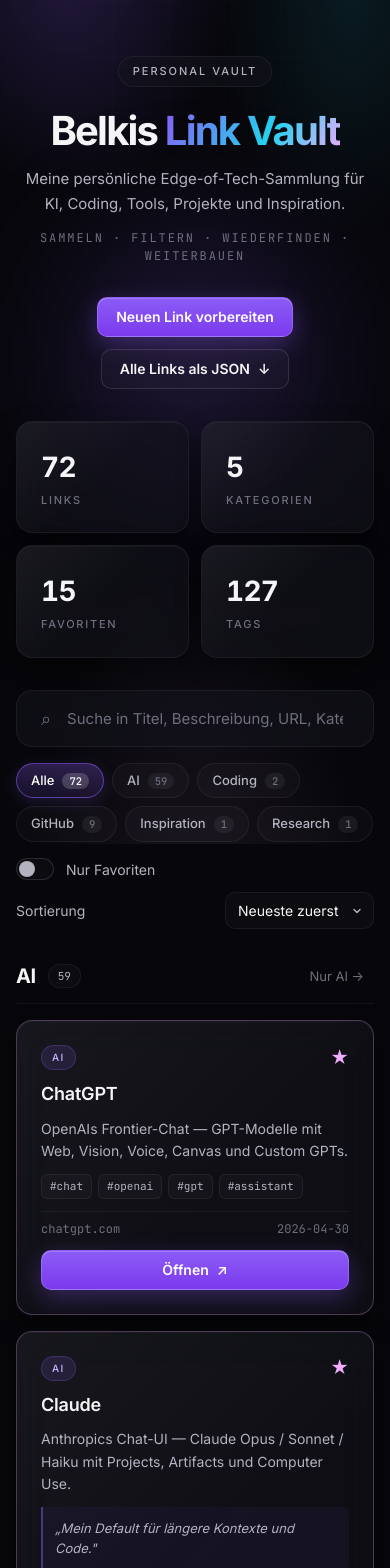
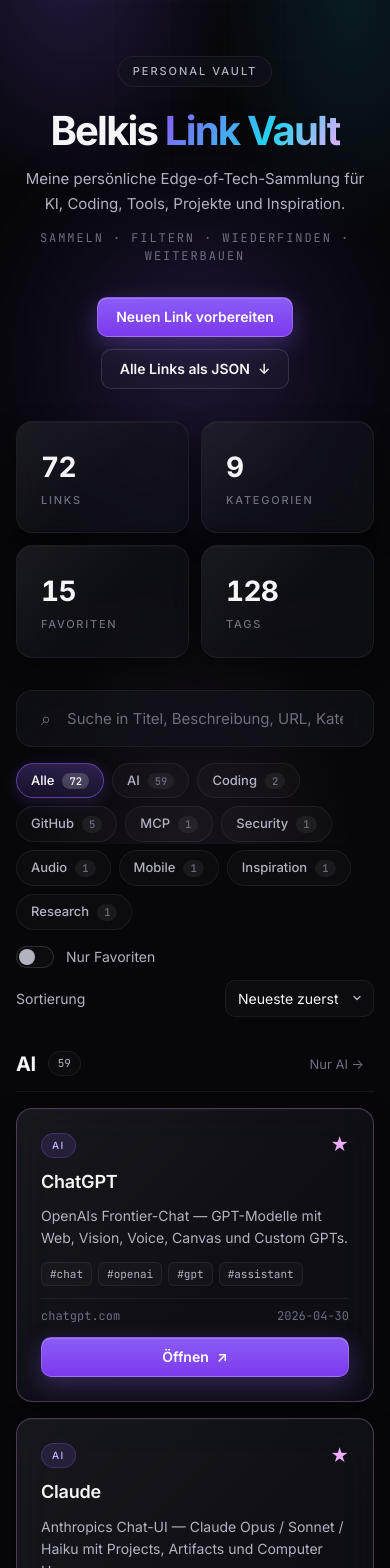
Before and after one commit to BEKO2210/link-vault, a React (Vite) app: page / in a window 390 px wide. Shown: the top 1568 px of the page. Built offline with nearby package versions, Linux system fonts and the light colour scheme.

Commit message:
feat(categories): add Security, Audio, Video, Mobile, MCP and reclassify entries

```diff
--- a/src/data/links.json
+++ b/src/data/links.json
@@ -4,8 +4,8 @@
     "title": "Decepticon",
     "url": "https://github.com/PurpleAILAB/Decepticon",
     "description": "Autonomer Red-Team-Agent in Kali-Sandbox — fährt echte Kill-Chains von Recon bis C2 mit OPPLAN und MITRE-ATT&CK-Mapping.",
-    "category": "GitHub",
-    "tags": ["security", "red-team", "agents", "pentest", "ai"],
+    "category": "Security",
+    "tags": ["red-team", "pentest", "agents", "kali", "ai"],
     "createdAt": "2026-05-01",
     "favorite": false
   },
@@ -24,8 +24,8 @@
     "title": "ACE-Step UI",
     "url": "https://github.com/fspecii/ace-step-ui",
     "description": "Lokale Web-UI für das ACE-Step-1.5-Modell — generiert KI-Musik im Browser als Open-Source-Alternative zu Suno.",
-    "category": "GitHub",
-    "tags": ["ai", "music", "audio", "local", "web-ui"],
+    "category": "Audio",
+    "tags": ["ai", "music", "generation", "local", "web-ui"],
     "note": "Audio-KI wie Suno",
     "createdAt": "2026-05-01",
     "favorite": false
@@ -75,7 +75,7 @@
     "title": "glifxyz/glif-mcp-server",
     "url": "https://github.com/glifxyz/glif-mcp-server",
     "description": "MCP-Server, der glif.app-Workflows direkt im LLM verfügbar macht — Image-Gen, Memes und Multimedia-KI per Tool-Call.",
-    "category": "GitHub",
+    "category": "MCP",
     "tags": ["mcp", "ai", "image", "workflows", "server"],
     "createdAt": "2026-04-30",
     "favorite": false
@@ -85,8 +85,8 @@
     "title": "shiahonb777/web-to-app",
     "url": "https://github.com/shiahonb777/web-to-app",
     "description": "No-Code-Android-App, die beliebige Websites oder Frontend-Projekte in eigenständige APKs verpackt — inklusive JS/CSS-Injection und Verschlüsselung.",
-    "category": "GitHub",
-    "tags": ["android", "apk", "webview", "no-code", "tool"],
+    "category": "Mobile",
+    "tags": ["android", "apk", "webview", "no-code", "app-builder"],
     "createdAt": "2026-04-30",
     "favorite": false
   },
--- a/src/types.ts
+++ b/src/types.ts
@@ -1,13 +1,18 @@
 export const CATEGORIES = [
   'AI',
   'Coding',
+  'GitHub',
+  'MCP',
+  'Prompting',
+  'Security',
+  'Audio',
+  'Video',
   'Design',
+  'Mobile',
+  'Tool',
   'Business',
   'Learning',
-  'Tool',
-  'GitHub',
   'Inspiration',
-  'Prompting',
   'Research',
   'Sonstiges',
 ] as const
```
Also changed, not shown: 1 other file (tests, documents, lock files or other folders).
